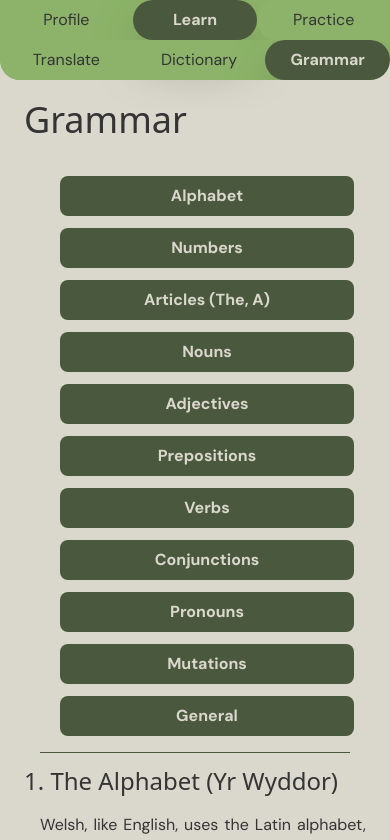
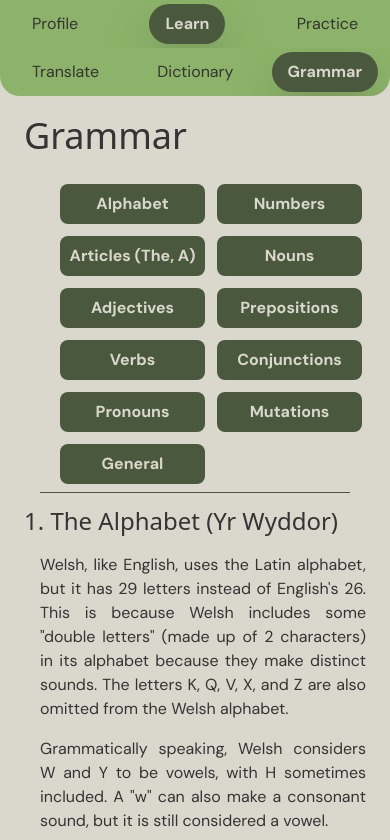
Before and after one commit to cerithf/wrth-sgwrs-v3, a React (Vite) app: page /grammar in a window 390 px wide. Shown: the top 840 px of the page. Built offline with nearby package versions, Linux system fonts and the light colour scheme; a web font is replaced by a local one.

Commit message:
Refactor NavBar for XS viewport, simplify custom XXS styling in index.css

```diff
--- a/src/components/NavBar.tsx
+++ b/src/components/NavBar.tsx
@@ -16,7 +16,7 @@ export default function NavBar({
 
   function ActiveTab({ page }: { page: string }) {
     return (
-      <li className="active bg-theme-dark-green text-theme-cream font-bold p-2 rounded-full shadow-2xl shadow-theme-dark-green cursor-default">
+      <li className="active bg-theme-dark-green text-theme-cream font-bold p-2 max-sm:m-1 rounded-full shadow-2xl shadow-theme-dark-green cursor-default">
         <span className="p-2">{capitalise(page)}</span>
       </li>
     );
@@ -24,7 +24,7 @@ export default function NavBar({
 
   function InactiveTab({ page }: { page: string }) {
     return (
-      <li className="p-2 px-3 rounded-full inactive bg-theme-green">
+      <li className="p-2 px-3 rounded-full inactive bg-theme-green max-sm:m-1">
         <a href={"/" + page} className="p-2">
           {capitalise(page)}
         </a>
@@ -35,8 +35,8 @@ export default function NavBar({
     <nav className="w-full h-fit flex justify-center sm:mt-2! m-0!">
       <ul
         className={
-          "flex gap-0 bg-theme-green rounded-full overflow-hidden" +
-          (roundBottomCorners && " round-bottom-corners")
+          "flex gap-0 bg-theme-green rounded-full overflow-hidden max-sm:rounded-none max-sm:w-full justify-between max-sm:px-[10%] " +
+          (roundBottomCorners && "max-sm:round-bottom-corners")
         }
       >
         {pages.map((page) =>
--- a/src/index.css
+++ b/src/index.css
@@ -82,7 +82,18 @@ p {
   @apply max-sm:text-center pt-2 md:pt-4 pb-10 leading-14;
 }
 
+@utility round-bottom-corners {
+  border-bottom-right-radius: 1.25rem;
+  border-bottom-left-radius: 1.25rem;
+}
+
 @media (max-width: 400px) {
+  nav ul {
+    @apply px-2;
+  }
+}
+
+/* @media (max-width: 400px) {
   .xxs-grid-cols-1 {
     @apply grid-cols-1;
   }
@@ -111,7 +122,7 @@ p {
       @apply p-2;
     }
   }
-}
+} */
 
 /* GRAMMAR PAGE STYLING */
 
--- a/src/pages/learn-pages/Grammar.tsx
+++ b/src/pages/learn-pages/Grammar.tsx
@@ -18,7 +18,7 @@ export default function Grammar() {
   const [currentPage, setCurrentPage] = useState(0);
   return (
     <div className="grammar-page">
-      <ul className="grid xxs-grid-cols-1 grid-cols-2 md:grid-cols-3 lg:grid-cols-5 gap-1 bg-theme2 rounded-xl p-2">
+      <ul className="grid xxs-grid-cols-1 grid-cols-2 md:grid-cols-3 lg:grid-cols-5 gap-1 bg-theme2 rounded-xl p-0 sm:p-2">
         {markdownFiles.map((file) => (
           <li
             className="btn-primary center-all"
```
